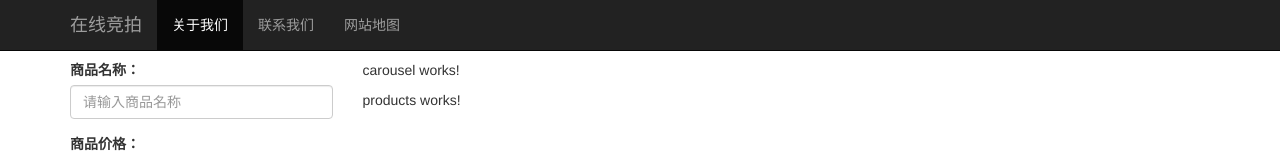
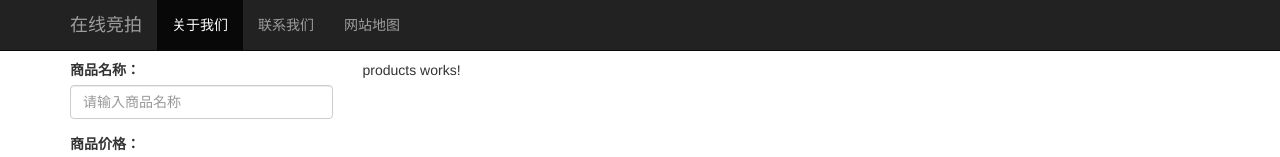
Before and after one commit to ferrydjing/angular_auction, an Angular app: page / in a window 1280 px wide. Shown: the top 157 px of the page. Built offline with nearby package versions, Linux system fonts and the light colour scheme.

Commit message:
add carousel

```diff
--- a/src/app/components/carousel/carousel.component.html
+++ b/src/app/components/carousel/carousel.component.html
@@ -1,3 +1,6 @@
-<p>
-  carousel works!
-</p>
+<div id="productCarousel" class="carousel slide" >
+
+  <div class="carousel-inner">
+    <div class="item active"></div>
+  </div>
+</div>
```
Also changed, not shown: 1 other file (tests, documents, lock files or other folders).
